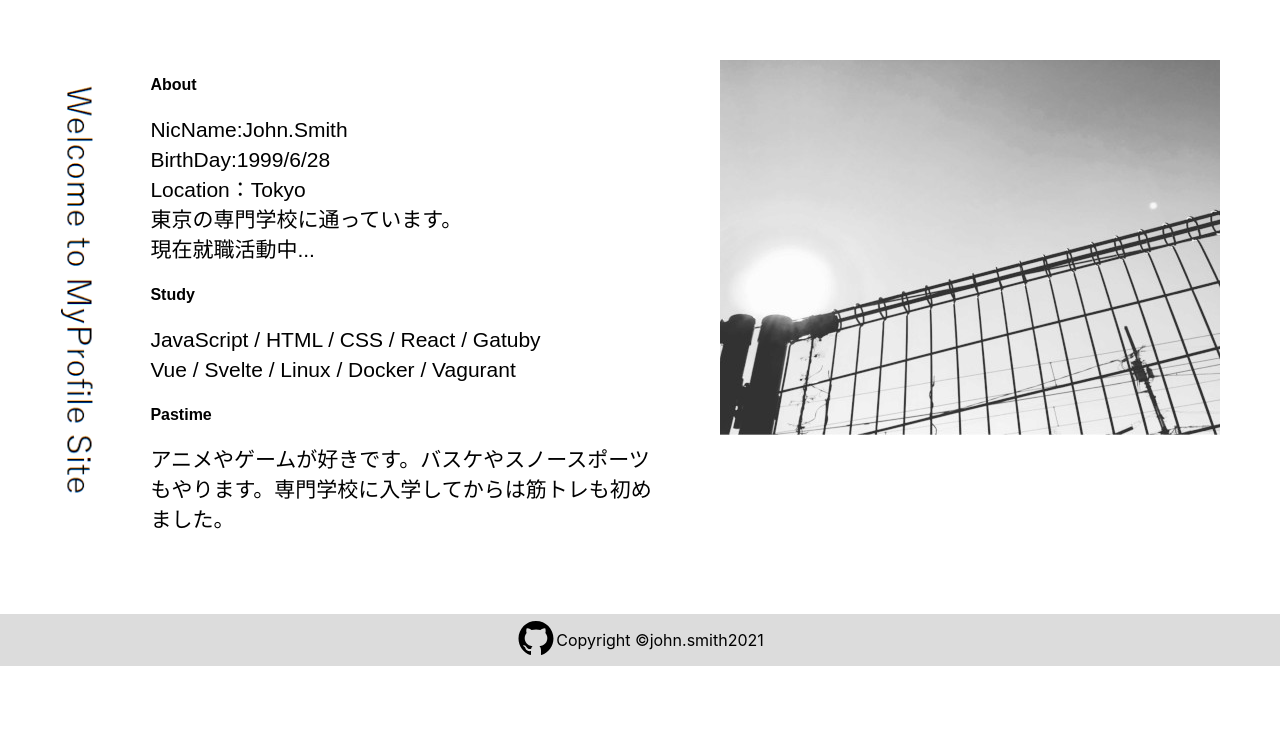
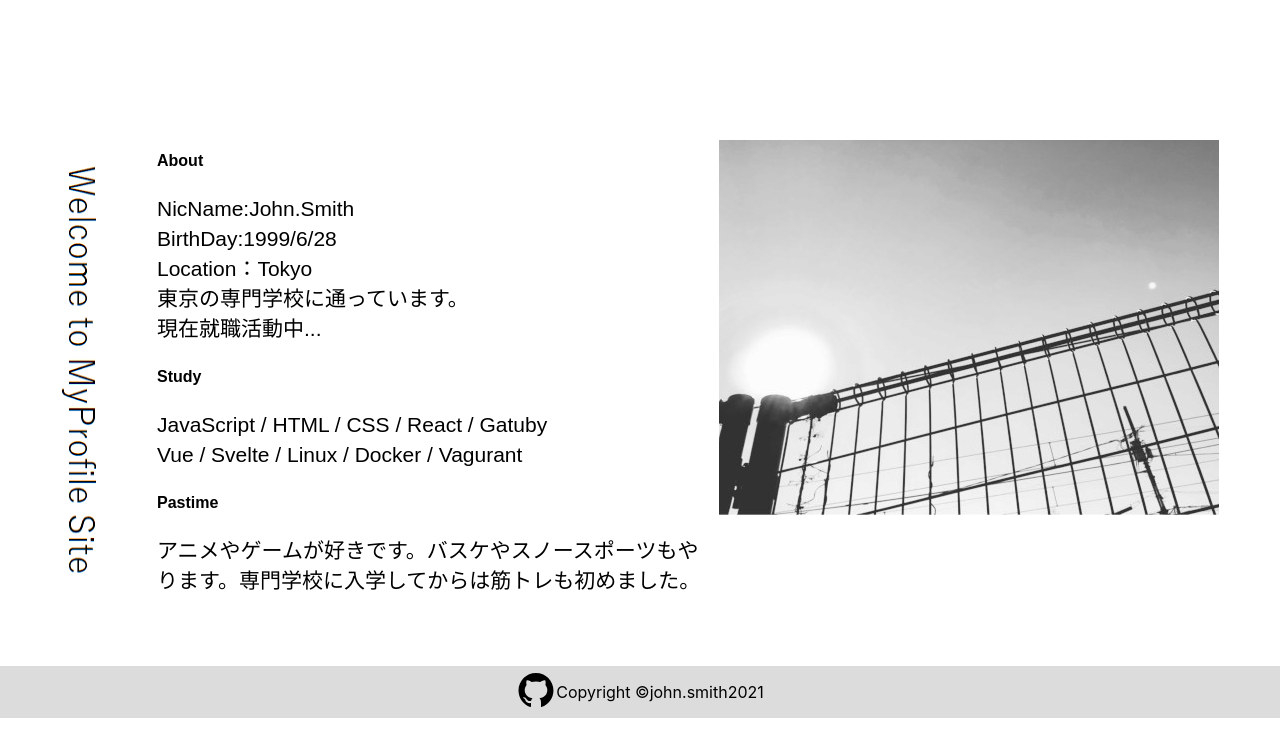
Before and after one commit to jonsumisu628/MyProfileSite, a React (Create React App) app: page / in a window 1280 px wide. Shown: the top 756 px of the page. Built offline with nearby package versions, Linux system fonts and the light colour scheme.

Commit message:
first commit

```diff
--- a/package.json
+++ b/package.json
@@ -11,10 +11,12 @@
     "@types/node": "^12.0.0",
     "@types/react": "^17.0.0",
     "@types/react-dom": "^17.0.0",
+    "@types/react-responsive": "^8.0.2",
     "@types/styled-components": "^5.1.7",
     "react": "^17.0.1",
     "react-dom": "^17.0.1",
     "react-icons": "^4.2.0",
+    "react-responsive": "^8.2.0",
     "react-scripts": "4.0.3",
     "styled-components": "^5.2.1",
     "typescript": "^4.1.2",
--- a/src/App.tsx
+++ b/src/App.tsx
@@ -4,7 +4,6 @@ import styled from 'styled-components';
 import Footer from "./components/atoms/footer";
 import title from "./components/img/text.png";
 import image from './components/img/img.jpg';
-import Text from "./components/atoms/text";
 
 function App() {
   return (
@@ -12,7 +11,22 @@ function App() {
       <Body>
         <Main>
           <Title src={title} />
-          <Text />
+          <Text>
+            <Heading>About</Heading>
+            <Description>
+              NicName:John.Smith<br></br>BirthDay:1999/6/28<br></br>Location：Tokyo<br></br>
+                東京の専門学校に通っています。<br></br>現在就職活動中...
+            </Description>
+            <Heading>Study</Heading>
+            <Description>
+              JavaScript / HTML / CSS / React / Gatuby <br></br>
+                Vue / Svelte / Linux / Docker / Vagurant
+            </Description>
+            <Heading>Pastime</Heading>
+            <Description>
+              アニメやゲームが好きです。バスケやスノースポーツもやります。専門学校に入学してからは筋トレも初めました。
+            </Description>
+          </Text>
           <Img src={image} />
         </Main>
         <Footer />
@@ -22,14 +36,40 @@ function App() {
 }
 
 const Body = styled.div`
-  display:flex;
-  flex-direction:column;
-  min-height: 100%;
+  display: flex;
+  flex-direction: column;
+  min-height: 100vh;
+  @media (min-height: 630px) {
+    justify-content: center;
+  }
 `;
 
 const Main = styled.div`
-  margin: 60px 60px 58px 60px;
+  margin: 58px 60px 58px 60px;
   display: flex;
+  justify-content: center;
+  @media (min-width: 933px) {
+    justify-content: space-around;
+  }
+`;
+
+const Text = styled.div`
+  display: flex;
+  flex-direction: column;
+  width: 560px;
+`;
+
+const Heading = styled.p`
+  margin: 12px 0px 12px 0px;
+  font-family: "游ゴシック体", YuGothic, "游ゴシック", "Yu Gothic", sans-serif;
+  font-weight: bold;
+`;
+
+const Description = styled.p`
+  margin: 12px 0px 12px 0px;
+  font-family: "游ゴシック体", YuGothic, "游ゴシック", "Yu Gothic", sans-serif;
+  font-size: 21px;
+  line-height: 30px;
 `;
 
 const Title = styled.img`
--- a/src/components/atoms/text.tsx
+++ /dev/null
@@ -1,39 +0,0 @@
-import React from 'react';
-import styled from 'styled-components';
-
-export default function MainText() {
-    return (
-        <Body>
-            <Heading>About</Heading>
-            <Text>
-                NicName:John.Smith<br></br>BirthDay:1999/6/28<br></br>Location：Tokyo<br></br>
-                東京の専門学校に通っています。<br></br>現在就職活動中...
-            </Text>
-            <Heading>Study</Heading>
-            <Text>
-                JavaScript / HTML / CSS / React / Gatuby <br></br>
-                Vue / Svelte / Linux / Docker / Vagurant
-            </Text>
-            <Heading>Pastime</Heading>
-            <Text>
-                アニメやゲームが好きです。バスケやスノースポーツもやります。専門学校に入学してからは筋トレも初めました。
-            </Text>
-        </Body>
-    );
-}
-
-const Body = styled.div`
-  margin-right: 60px;
-  width:550px;
-`;
-
-const Text = styled.p`
-  font-family: "游ゴシック体", YuGothic, "游ゴシック", "Yu Gothic", sans-serif;
-  font-size: 21px;
-  line-height: 30px;
-`;
-
-const Heading = styled.p`
-  font-family: "游ゴシック体", YuGothic, "游ゴシック", "Yu Gothic", sans-serif;
-  font-weight: bold;
-`;
```
Also changed, not shown: 1 other file (tests, documents, lock files or other folders).
